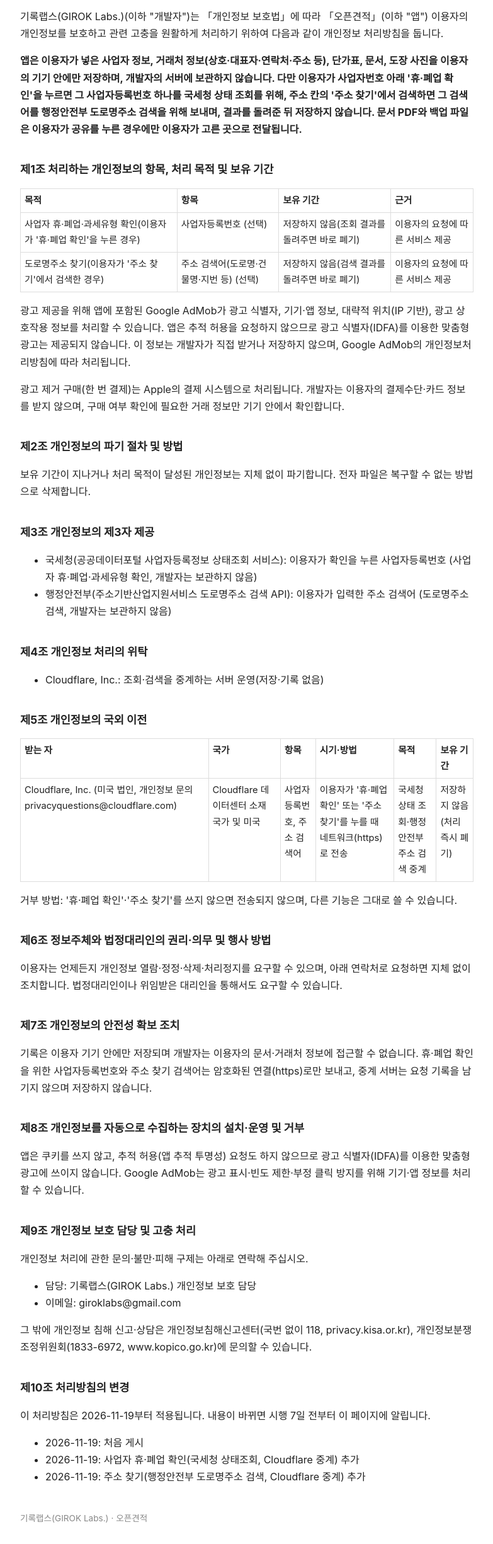
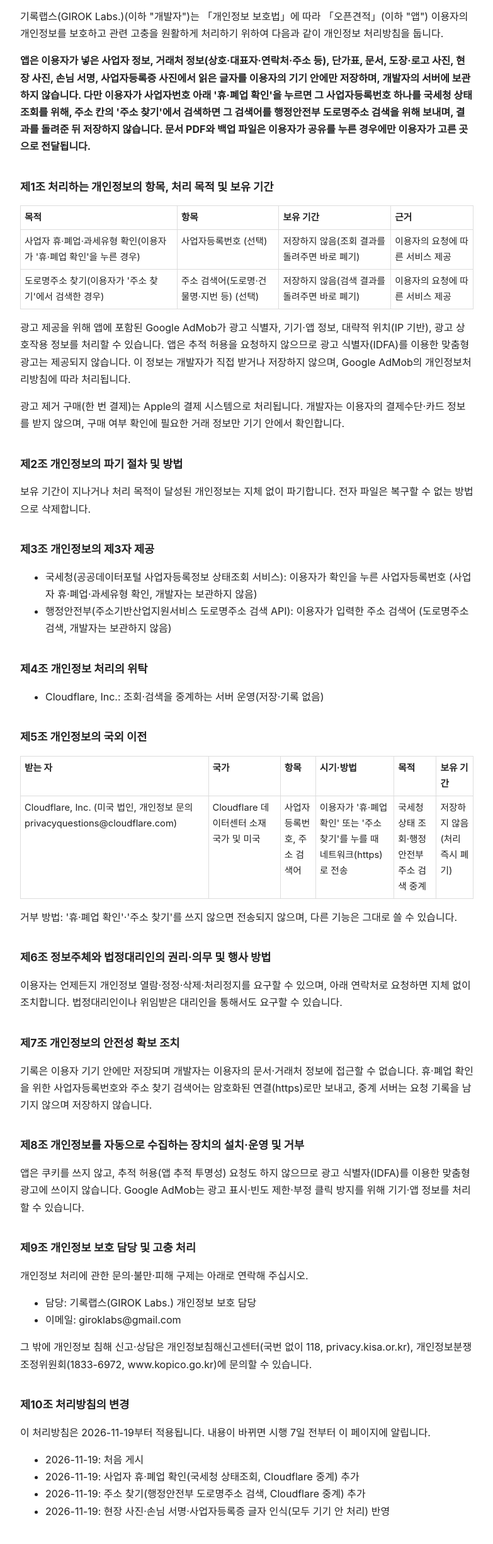
Before and after one commit to giroklabs/giroklabs.github.io, a plain HTML site: page openquote/privacy.html in a window 1280 px wide. Shown: the part 84-2535 px from the top of the page at 63% size, without its empty margins (248-1031 px from the left). Drawn offline with Linux system fonts and the light colour scheme.

Commit message:
오픈견적 처리방침: 현장 사진·손님 서명·사업자등록증 글자 인식(기기 안 처리) 반영
Co-Authored-By: Claude Opus 5.5 <noreply@anthropic.com>

```diff
--- a/openquote/privacy.html
+++ b/openquote/privacy.html
@@ -1,6 +1,6 @@
 <!doctype html><html lang="ko"><head><meta charset="utf-8"><meta name="viewport" content="width=device-width,initial-scale=1"><title>오픈견적 개인정보 처리방침</title>
 <style>body{font-family:-apple-system,"Apple SD Gothic Neo",sans-serif;max-width:720px;margin:0 auto;padding:24px 16px;line-height:1.7;color:#222;background:#fff}h1{font-size:1.5em}h2{font-size:1.1em;margin-top:2em}table{border-collapse:collapse;width:100%;font-size:.92em}td,th{border:1px solid #ddd;padding:6px;vertical-align:top;text-align:left}mark{background:#ffe08a}@media(prefers-color-scheme:dark){body{background:#111;color:#ddd}td,th{border-color:#444}}</style></head><body>
-<h1>오픈견적 개인정보 처리방침</h1><p>기록랩스(GIROK Labs.)(이하 "개발자")는 「개인정보 보호법」에 따라 「오픈견적」(이하 "앱") 이용자의 개인정보를 보호하고 관련 고충을 원활하게 처리하기 위하여 다음과 같이 개인정보 처리방침을 둡니다.</p><p><b>앱은 이용자가 넣은 사업자 정보, 거래처 정보(상호·대표자·연락처·주소 등), 단가표, 문서, 도장 사진을 이용자의 기기 안에만 저장하며, 개발자의 서버에 보관하지 않습니다. 다만 이용자가 사업자번호 아래 '휴·폐업 확인'을 누르면 그 사업자등록번호 하나를 국세청 상태 조회를 위해, 주소 칸의 '주소 찾기'에서 검색하면 그 검색어를 행정안전부 도로명주소 검색을 위해 보내며, 결과를 돌려준 뒤 저장하지 않습니다. 문서 PDF와 백업 파일은 이용자가 공유를 누른 경우에만 이용자가 고른 곳으로 전달됩니다.</b></p><h2>제1조 처리하는 개인정보의 항목, 처리 목적 및 보유 기간</h2>
+<h1>오픈견적 개인정보 처리방침</h1><p>기록랩스(GIROK Labs.)(이하 "개발자")는 「개인정보 보호법」에 따라 「오픈견적」(이하 "앱") 이용자의 개인정보를 보호하고 관련 고충을 원활하게 처리하기 위하여 다음과 같이 개인정보 처리방침을 둡니다.</p><p><b>앱은 이용자가 넣은 사업자 정보, 거래처 정보(상호·대표자·연락처·주소 등), 단가표, 문서, 도장·로고 사진, 현장 사진, 손님 서명, 사업자등록증 사진에서 읽은 글자를 이용자의 기기 안에만 저장하며, 개발자의 서버에 보관하지 않습니다. 다만 이용자가 사업자번호 아래 '휴·폐업 확인'을 누르면 그 사업자등록번호 하나를 국세청 상태 조회를 위해, 주소 칸의 '주소 찾기'에서 검색하면 그 검색어를 행정안전부 도로명주소 검색을 위해 보내며, 결과를 돌려준 뒤 저장하지 않습니다. 문서 PDF와 백업 파일은 이용자가 공유를 누른 경우에만 이용자가 고른 곳으로 전달됩니다.</b></p><h2>제1조 처리하는 개인정보의 항목, 처리 목적 및 보유 기간</h2>
 <table><tr><th>목적</th><th>항목</th><th>보유 기간</th><th>근거</th></tr><tr><td>사업자 휴·폐업·과세유형 확인(이용자가 '휴·폐업 확인'을 누른 경우)</td><td>사업자등록번호 (선택)</td><td>저장하지 않음(조회 결과를 돌려주면 바로 폐기)</td><td>이용자의 요청에 따른 서비스 제공</td></tr><tr><td>도로명주소 찾기(이용자가 '주소 찾기'에서 검색한 경우)</td><td>주소 검색어(도로명·건물명·지번 등) (선택)</td><td>저장하지 않음(검색 결과를 돌려주면 바로 폐기)</td><td>이용자의 요청에 따른 서비스 제공</td></tr></table><p>광고 제공을 위해 앱에 포함된 Google AdMob가 광고 식별자, 기기·앱 정보, 대략적 위치(IP 기반), 광고 상호작용 정보를 처리할 수 있습니다. 앱은 추적 허용을 요청하지 않으므로 광고 식별자(IDFA)를 이용한 맞춤형 광고는 제공되지 않습니다. 이 정보는 개발자가 직접 받거나 저장하지 않으며, Google AdMob의 개인정보처리방침에 따라 처리됩니다.</p><p>광고 제거 구매(한 번 결제)는 Apple의 결제 시스템으로 처리됩니다. 개발자는 이용자의 결제수단·카드 정보를 받지 않으며, 구매 여부 확인에 필요한 거래 정보만 기기 안에서 확인합니다.</p>
 <h2>제2조 개인정보의 파기 절차 및 방법</h2>
 <p>보유 기간이 지나거나 처리 목적이 달성된 개인정보는 지체 없이 파기합니다. 전자 파일은 복구할 수 없는 방법으로 삭제합니다.</p>
@@ -19,4 +19,4 @@
 <h2>제9조 개인정보 보호 담당 및 고충 처리</h2>
 <p>개인정보 처리에 관한 문의·불만·피해 구제는 아래로 연락해 주십시오.</p><ul><li>담당: 기록랩스(GIROK Labs.) 개인정보 보호 담당</li><li>이메일: giroklabs@gmail.com</li></ul><p>그 밖에 개인정보 침해 신고·상담은 개인정보침해신고센터(국번 없이 118, privacy.kisa.or.kr), 개인정보분쟁조정위원회(1833-6972, www.kopico.go.kr)에 문의할 수 있습니다.</p>
 <h2>제10조 처리방침의 변경</h2>
-<p>이 처리방침은 2026-11-19부터 적용됩니다. 내용이 바뀌면 시행 7일 전부터 이 페이지에 알립니다.</p><ul><li>2026-11-19: 처음 게시</li><li>2026-11-19: 사업자 휴·폐업 확인(국세청 상태조회, Cloudflare 중계) 추가</li><li>2026-11-19: 주소 찾기(행정안전부 도로명주소 검색, Cloudflare 중계) 추가</li></ul><p style="margin-top:3em;color:#888;font-size:.85em">기록랩스(GIROK Labs.) · 오픈견적</p></body></html>
+<p>이 처리방침은 2026-11-19부터 적용됩니다. 내용이 바뀌면 시행 7일 전부터 이 페이지에 알립니다.</p><ul><li>2026-11-19: 처음 게시</li><li>2026-11-19: 사업자 휴·폐업 확인(국세청 상태조회, Cloudflare 중계) 추가</li><li>2026-11-19: 주소 찾기(행정안전부 도로명주소 검색, Cloudflare 중계) 추가</li><li>2026-11-19: 현장 사진·손님 서명·사업자등록증 글자 인식(모두 기기 안 처리) 반영</li></ul><p style="margin-top:3em;color:#888;font-size:.85em">기록랩스(GIROK Labs.) · 오픈견적</p></body></html>
```
